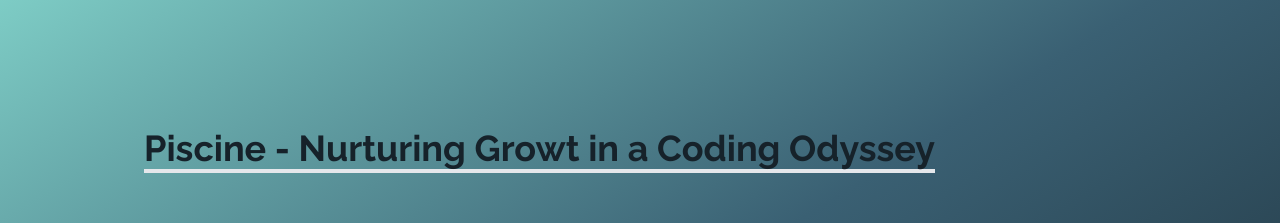
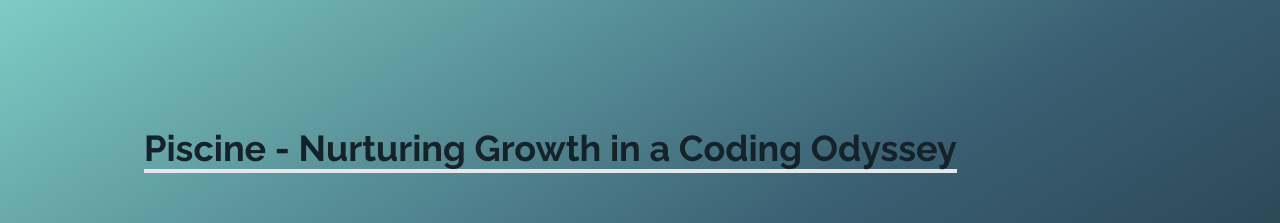
Before and after one commit to Cherrypick14/sleek_portfolio, a React (Create React App) app: page / in a window 1280 px wide. Shown: the part 880-1103 px from the top of the page. Built offline with nearby package versions, Linux system fonts and the light colour scheme.

Commit message:
add new desc

```diff
--- a/src/components/piscine/piscine.jsx
+++ b/src/components/piscine/piscine.jsx
@@ -5,7 +5,7 @@ const Piscine = () => {
     <div name="about" className='h-screen w-full bg-gradient-to-tl from-[#16222A] via-[#3A6073] to bg-[#85D8CE]'>
         <div className='max-w-screen-lg h-screen w-full justify-center flex flex-col p-4 mx-auto'>
             <div className='pb-4'>
-                <h2 className='font-bold text-4xl border-b-4 inline text-[#16222A] '>Piscine - Nurturing Growt in a Coding Odyssey</h2>
+                <h2 className='font-bold text-4xl border-b-4 inline text-[#16222A] '>Piscine - Nurturing Growth in a Coding Odyssey</h2>
             </div>
             <p className=' md:text-xl  md:mt-20 text-white'>
             Embarking on the Piscine, a rigorous four-week in-person coding interview, proved to be a transformative experience that not only honed my technical skills but also fostered adaptability and resilience. Navigating an array of coding challenges, I swiftly adapted to the demanding pace, showcasing not only problem-solving prowess but also creativity and ingenuity.
```
